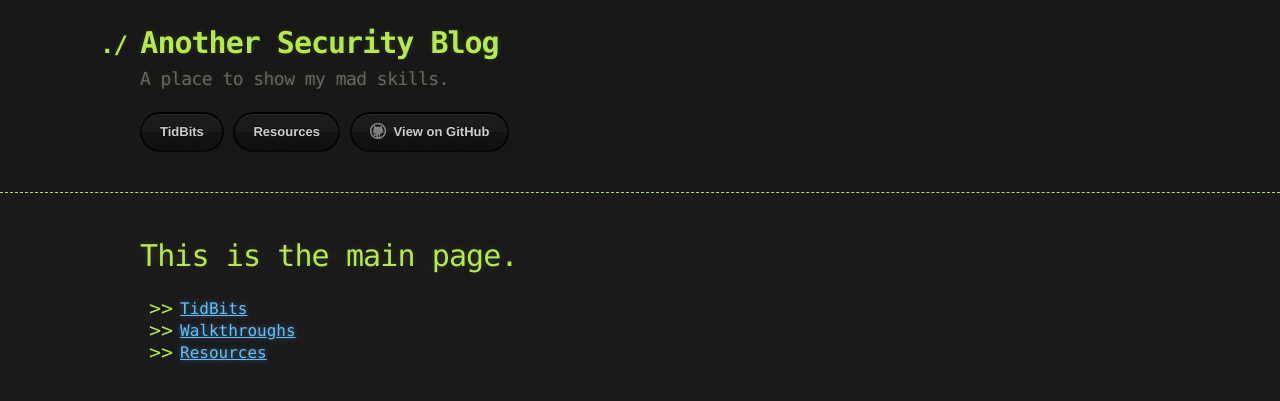
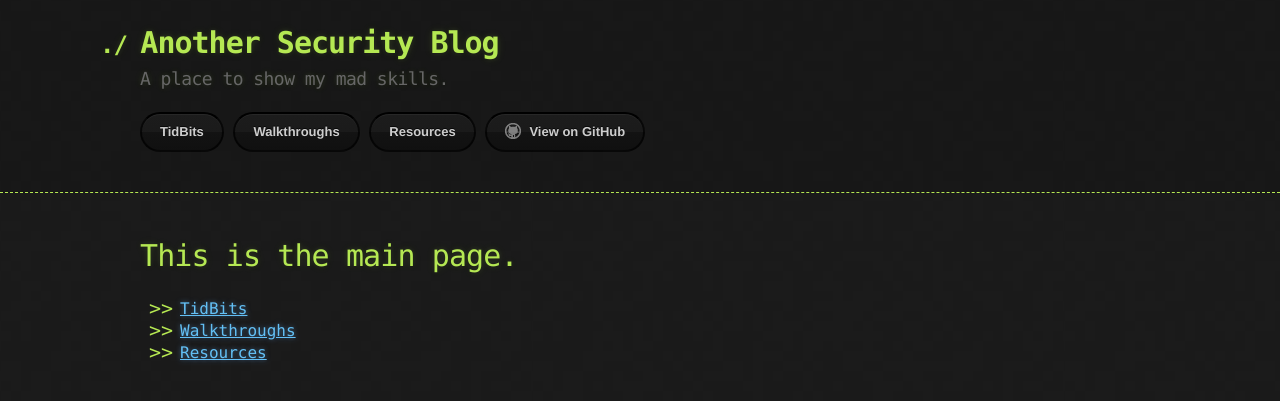
Before and after one commit to CyberCasquatch/cybercasquatch.github.io, a Jekyll site: the page built from index.md, in a window 1280 px wide. Shown: the top 401 px of the page. Built offline with Jekyll 4.4.1, drawn with Linux system fonts in a browser that asks for light colours.

Commit message:
Update default.html

```diff
--- a/_layouts/default.html
+++ b/_layouts/default.html
@@ -22,6 +22,7 @@
         <section id="pages">
          {% if site.show_pages %}
             <a href="{{ site.baseurl }}/TidBits-Main" class="btn">TidBits</a>
+            <a href="{{ site.baseurl }}/Walkthrough-Main" class="btn">Walkthroughs</a>
             <a href="{{ site.baseurl }}/Resources-page" class="btn">Resources</a>
           {% endif %}
           <a href="{{ site.github.repository_url }}" class="btn btn-github"><span class="icon"></span>View on GitHub</a>
```
